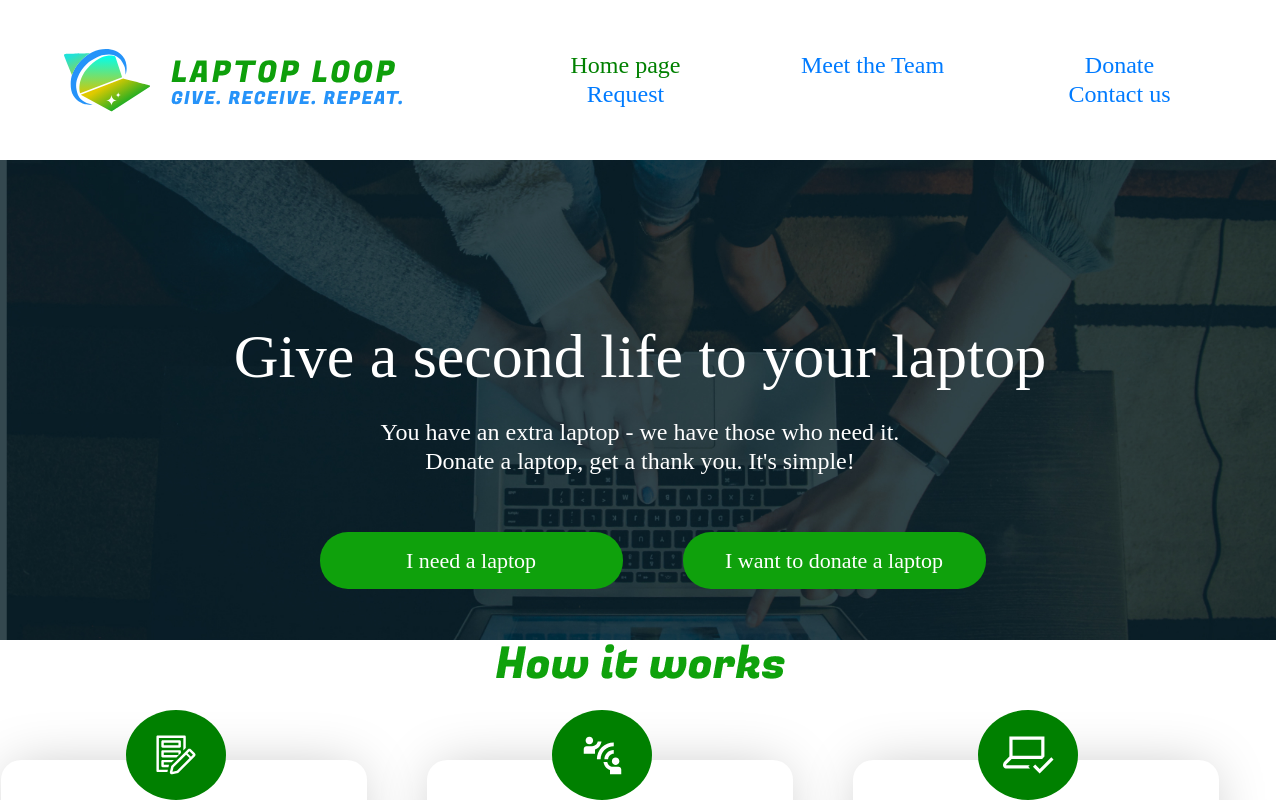
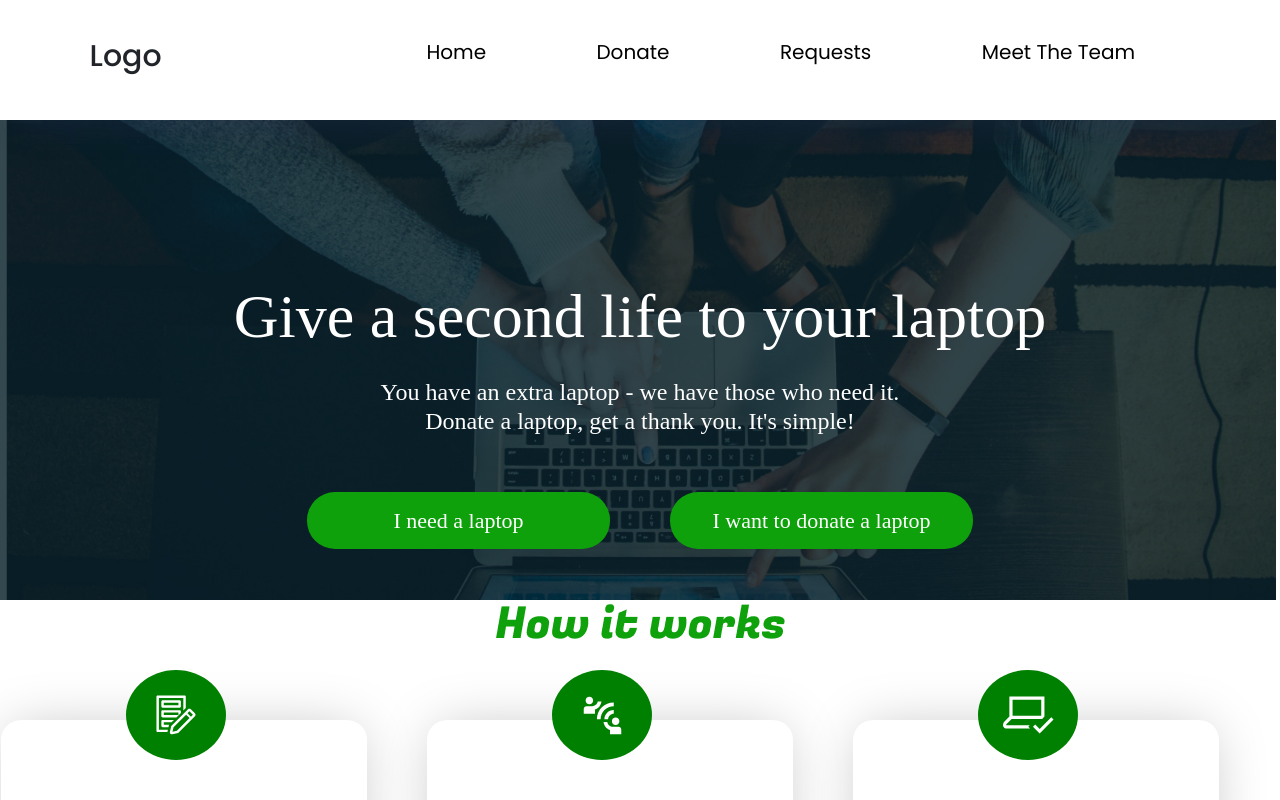
Before and after one commit to Sslim123/tech-roots-project, a React (Create React App) app in the folder client/: page / in a window 1280 px wide. Shown: the top 800 px of the page. Built offline with nearby package versions, Linux system fonts and the light colour scheme; no server answers.

Commit message:
navbar part1

```diff
--- a/client/src/pages/component/navbar/navbar.css
+++ b/client/src/pages/component/navbar/navbar.css
@@ -1,43 +1,97 @@
-.header{
-    width: 90vw;
-    height: 20vh;
-    margin: 0 auto;
-    display: flex;
-    flex-direction: row;
-    align-items: center ;
+@import url("https://fonts.googleapis.com/css2?family=Poppins:wght@300;400;500;600&display=swap");
+* {
+  padding: 0;
+  margin: 0;
+  box-sizing: border-box;
+  font-family: "Poppins", sans-serif;
 }
-.navbar{
-    display: flex;
-    justify-content: space-between;
-    margin-left: 100px;
-}.form-inline{
-    margin: 30px;
-    width: auto;
+
+a {
+  text-decoration: none;
+}
+li {
+  list-style-type: none;
+}
+.navbar {
   display: flex;
   justify-content: space-around;
+  align-items: center;
+  height: 15vh;
+  box-shadow: rgba(50, 50, 93, 0.23) 0px 30px 30px -20px;
 }
-button{
-    outline: none;
-    width: 161px;
-    height: 29;
-    margin-left: 25px;
+.logo {
+  font-size: 30px;
+}
+.nav-links {
+    text-decoration: none;
+    display: flex;
+	margin-left: 5%;
+	list-style: none;
+	text-align: center;
+	width: 64vw;
+	justify-content: space-around;
+}
+
+.nav-links li {
+
+  color: black;
+  font-size: 20px;
+  padding: 10px 20px;
+  margin: 0 10px;
+  cursor: pointer;
+  text-transform: capitalize;
+}
+.nav-links li:hover {
+
+    background-color: #0fa10c;
+	border-radius: 20px;
+	transition: all 0.3s ease-out;
+	color: white;
+}
+
+.mobile-menu-icon {
+  display: none;
+}
+.navbar button {
   border: none;
-    font-family: Fredoka;
-font-size: 24px;
-font-weight: 500;
-line-height: 29px;
-letter-spacing: 0em;
-text-align: center;
-color:  rgba(62, 62, 62, 1);
+  text-decoration: none;
+  font-size: 20px;
+  background: none;
+}
+
+@media (max-width: 768px) {
+  .logo {
+    display: flex;
+    position: absolute;
+    top: 15px;
+    left: 35px;
+  }
+  .nav-links {
+    display: none;
+  }
+  .nav-links-mobile {
+    position: absolute;
+    display: block;
+    list-style: none;
+    box-shadow: rgba(50, 50, 93, 0.23) 0px 50px 100px -20px, rgba(0, 0, 0, 0.3) 0px 30px 60px -30px;
+    right: 0;
+    top: 10%;
+    transition: all 0.5s ease-in-out;
+    width: 60%;
     background-color: white;
   }
-button:hover{
-    background-color: green;
+  ul li {
+    padding: 12px;
+    width: 100%;
+    transition: all 0.5s ease-in-out;
+    text-align: center;
   }
-#active a{
-    color: green;
+  .mobile-menu-icon {
+    position: absolute;
+    display: block;
+    right: 20px;
   }
-.link1{
-    list-style: none;
-    text-decoration: none;
+  .hero h1 {
+    font-size: 50px;
   }
+}
--- a/client/src/pages/component/navbar/navbar.js
+++ b/client/src/pages/component/navbar/navbar.js
@@ -1,46 +1,39 @@
-import React, { useEffect, useState } from "react";
-import svg from "./logo block.svg";
+import React, { useState } from "react";
 import "./navbar.css";
+import { Link } from "react-router-dom";
+import { FaBars } from "react-icons/fa";
+import { ImCross } from "react-icons/im";
 
-import { Link } from "react-router-dom";
+const Navbar = () => {
+	const [Mobile, setMobile] = useState(false);
+	return (
+		<>
+			<nav className="navbar">
+				<h3 className="logo">Logo</h3>
 
-function Navbar(props) {
-	/*I am using props to change the color of the navbar when the user vists a different page page*/
+				<ul
+					className={Mobile ? "nav-links-mobile" : "nav-links"}
+					onClick={() => setMobile(false)}
+				>
+					<Link to="/" className="home">
+						<li>Home</li>
+					</Link>
+					<Link to="/about" className="about">
+						<li>Donate</li>
+					</Link>
+					<Link to="/services" className="services">
+						<li>Requests</li>
+					</Link>
+					<Link to="/skills" className="skills">
+						<li>Meet the team</li>
+					</Link>
+				</ul>
 
-	return (
-		<header className="header">
-			<img src={svg} alt="logo" />
-			<nav className="navbar navbar-light  justify-content-centre">
-				<button id={props.isActive === "homePage" ? "active" : undefined}>
-					<Link className="link1" to="/">
-						Home page
-					</Link>
-				</button>
-				<button id={props.isActive === "meetTheTeam" ? "active" : undefined}>
-					<Link className="link1" to="/meet-team-request">
-						Meet the Team
-					</Link>
-				</button>
-				<button id={props.isActive === "donationPage" ? "active" : undefined}>
-					<Link className="link1" to="/create-donator-requests">
-						Donate
-					</Link>
-				</button>
-
-				<button id={props.isActive === "requestPage" ? "active" : undefined}>
-					<Link className="link1" to="/create-laptop-requests">
-						Request
-					</Link>
-				</button>
-
-				<button id={props.isActive === "contactUs" ? "contactUs" : undefined}>
-					<Link className="link1" to="/meet-team-request">
-						Contact us
-					</Link>
+				<button className="mobile-menu-icon" onClick={() => setMobile(!Mobile)}>
+					{Mobile ? <ImCross /> : <FaBars />}
 				</button>
 			</nav>
-		</header>
+		</>
 	);
-}
-
+};
 export default Navbar;
```
Lines whose indentation alone changed are shown as unchanged.
